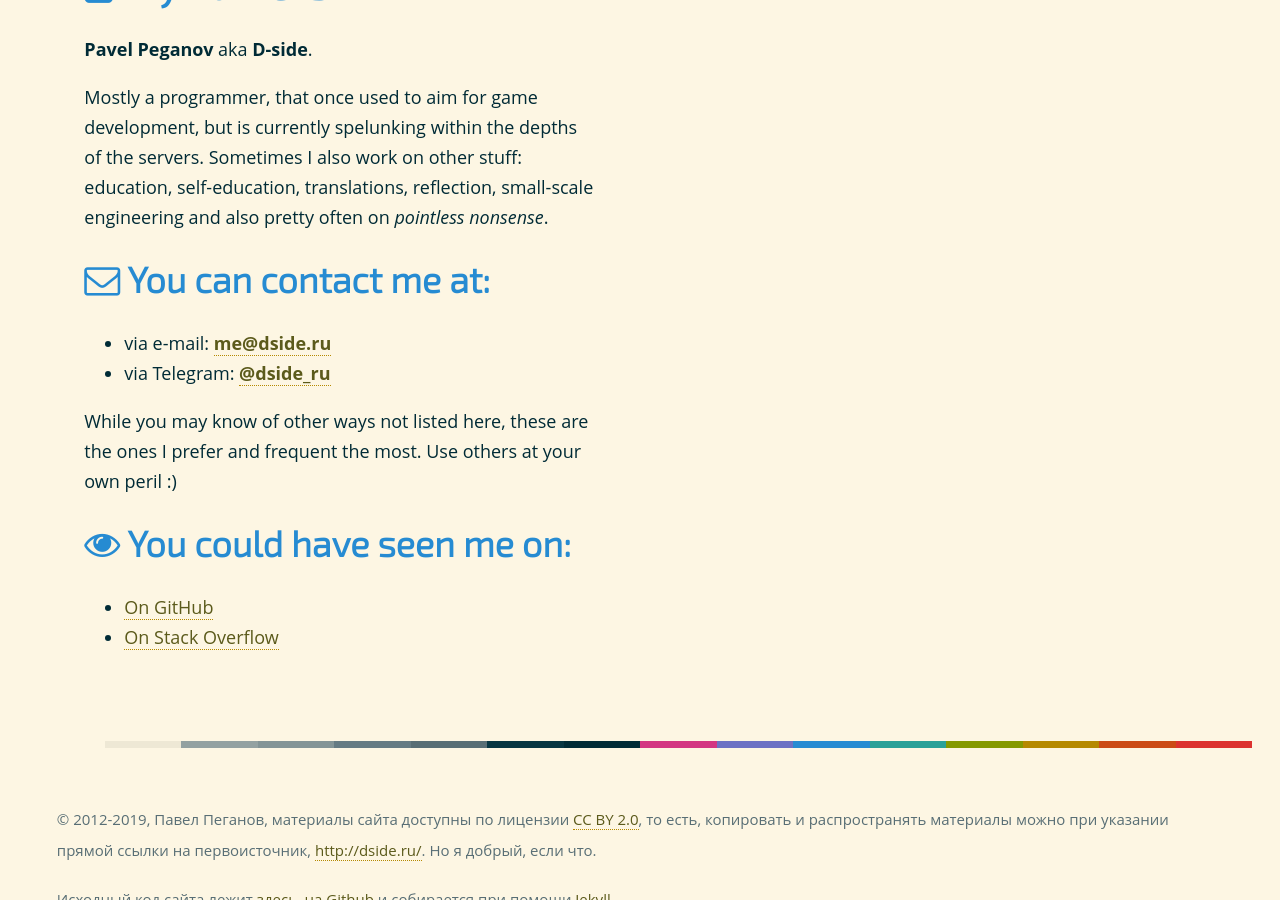
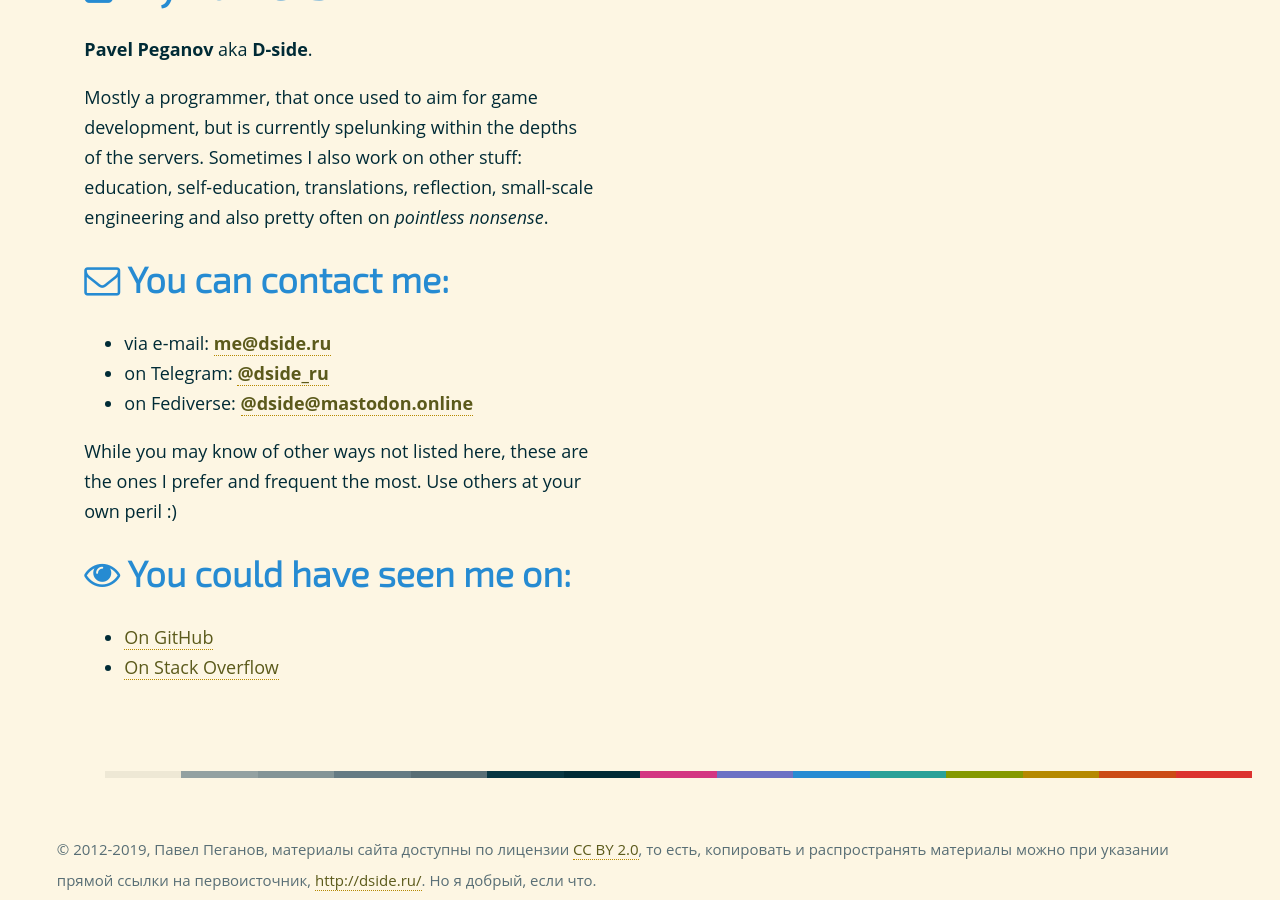
Before and after one commit to D-side/d-side.github.io, a Jekyll site: the page built from en/index.html, in a window 1280 px wide and 900 px high, scrolled down 661 px. Built offline with Jekyll 4.4.1, drawn with Linux system fonts in a browser that asks for light colours; nearby versions of some CDN libraries; library files that are not in the unit come from our copies.

Commit message:
Contact information

```diff
--- a/en/index.html
+++ b/en/index.html
@@ -12,10 +12,11 @@ icon: home
 	<h1><i class="fa fa-user"> </i>  My name is:</h1>
 	<p><strong>Pavel Peganov</strong> aka <strong>D-side</strong>.</p>
 	<p>Mostly a programmer, that once used to aim for game development, but is currently spelunking within the depths of the servers. Sometimes I also work on other stuff: education, self-education, translations, reflection, small-scale engineering and also pretty often on <em>pointless nonsense</em>.</p>
-	<h2><i class="fa fa-envelope-o"> </i> You can contact me at:</h2>
+	<h2><i class="fa fa-envelope-o"> </i> You can contact me:</h2>
 	<ul style="margin-top:0;">
 		<li>via e-mail: <a href="mailto:me@dside.ru?subject=Привет"><strong>me@dside.ru</strong></a></li>
-		<li>via Telegram: <a href="https://t.me/dside_ru"><strong>@dside_ru</strong></a></li>
+		<li>on Telegram: <a href="https://t.me/dside_ru"><strong>@dside_ru</strong></a></li>
+		<li>on Fediverse: <a href="https://mastodon.online/@dside" rel="me"><strong>@dside@mastodon.online</strong></a></li>
 	</ul>
 	<p>While you may know of other ways not listed here, these are the ones I prefer and frequent the most. Use others at your own peril :)</p>
 	<h2><i class="fa fa-eye"> </i> You could have seen me on:</h2>
```
